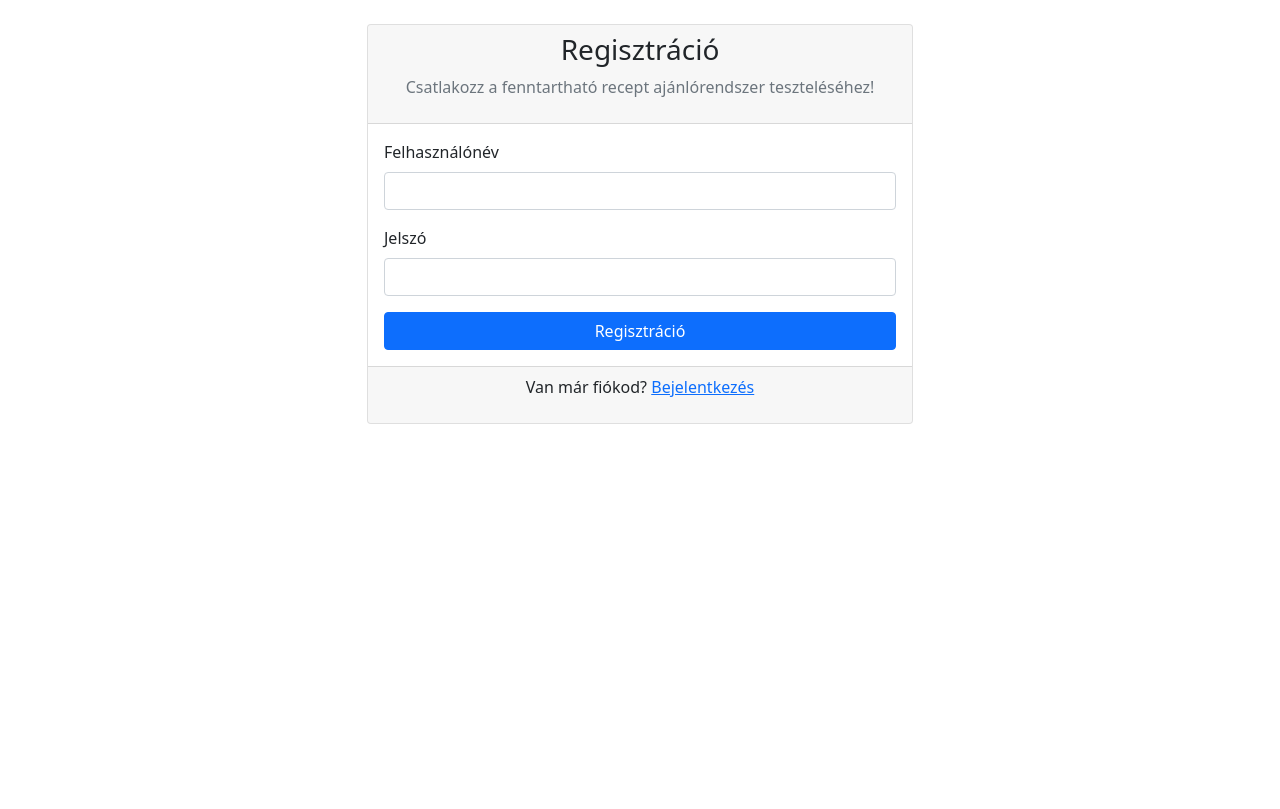
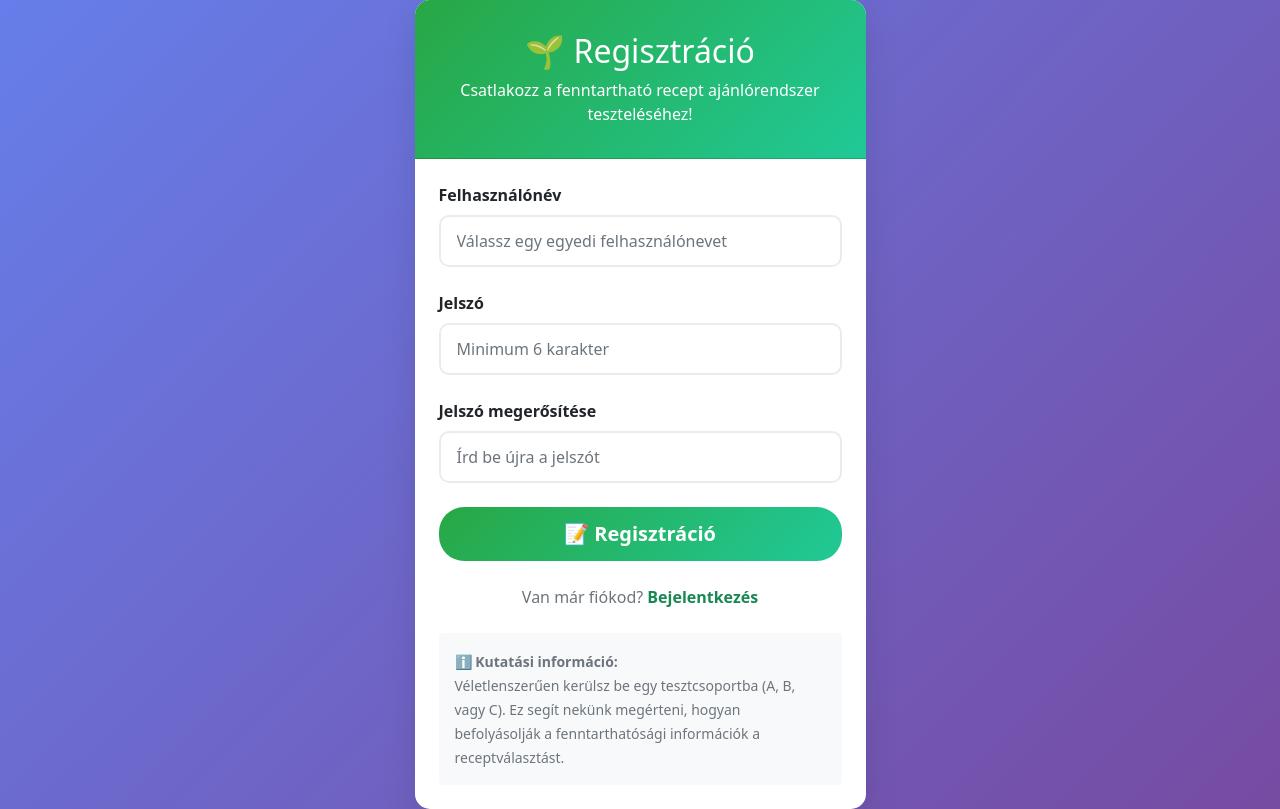
Before and after one commit to bvin81/RecSys_Bootstrap, a Flask app: page /register in a window 1280 px wide. Before the commit the page ends 424 px from the top, so only its background shows below. Run offline with Flask 3, Linux system fonts and the light colour scheme; some libraries are stand-ins or nearby versions.

Commit message:
fix: add confirm password field to registration form

```diff
--- a/templates/register.html
+++ b/templates/register.html
@@ -1,33 +1,138 @@
-<!-- ===== templates/register.html ===== -->
-{% extends "base.html" %}
-
-{% block title %}Regisztráció - GreenRec{% endblock %}
-
-{% block content %}
+<!DOCTYPE html>
+<html lang="hu">
+<head>
+    <meta charset="UTF-8">
+    <meta name="viewport" content="width=device-width, initial-scale=1.0">
+    <title>Regisztráció - GreenRec</title>
+    <link href="https://cdn.jsdelivr.net/npm/bootstrap@5.1.3/dist/css/bootstrap.min.css" rel="stylesheet">
+    <style>
+        body {
+            background: linear-gradient(135deg, #667eea 0%, #764ba2 100%);
+            min-height: 100vh;
+            display: flex;
+            align-items: center;
+        }
+        .card {
+            box-shadow: 0 15px 35px rgba(0, 0, 0, 0.1);
+            border: none;
+            border-radius: 15px;
+        }
+        .card-header {
+            background: linear-gradient(135deg, #28a745, #20c997);
+            color: white;
+            border-radius: 15px 15px 0 0 !important;
+            text-align: center;
+            padding: 2rem;
+        }
+        .btn-success {
+            background: linear-gradient(135deg, #28a745, #20c997);
+            border: none;
+            border-radius: 25px;
+            padding: 12px 40px;
+            font-weight: 600;
+            transition: all 0.3s ease;
+        }
+        .btn-success:hover {
+            transform: translateY(-2px);
+            box-shadow: 0 5px 15px rgba(40, 167, 69, 0.3);
+        }
+        .form-control {
+            border-radius: 10px;
+            border: 2px solid #e9ecef;
+            padding: 12px 16px;
+            transition: all 0.3s ease;
+        }
+        .form-control:focus {
+            border-color: #28a745;
+            box-shadow: 0 0 0 0.2rem rgba(40, 167, 69, 0.25);
+        }
+        .alert {
+            border-radius: 10px;
+            border: none;
+        }
+    </style>
+</head>
+<body>
+    <div class="container">
         <div class="row justify-content-center">
-    <div class="col-md-6">
+            <div class="col-md-6 col-lg-5">
                 <div class="card">
                     <div class="card-header">
-                <h3 class="text-center">Regisztráció</h3>
-                <p class="text-center text-muted">Csatlakozz a fenntartható recept ajánlórendszer teszteléséhez!</p>
+                        <h2 class="mb-0">🌱 Regisztráció</h2>
+                        <p class="mb-0 mt-2">Csatlakozz a fenntartható recept ajánlórendszer teszteléséhez!</p>
                     </div>
-            <div class="card-body">
+                    <div class="card-body p-4">
+                        {% with messages = get_flashed_messages(with_categories=true) %}
+                            {% if messages %}
+                                {% for category, message in messages %}
+                                    <div class="alert alert-{{ 'danger' if category == 'error' else 'success' if category == 'success' else 'warning' }} alert-dismissible fade show" role="alert">
+                                        {{ message }}
+                                        <button type="button" class="btn-close" data-bs-dismiss="alert"></button>
+                                    </div>
+                                {% endfor %}
+                            {% endif %}
+                        {% endwith %}
+
                         <form method="POST">
-                    <div class="mb-3">
-                        <label for="username" class="form-label">Felhasználónév</label>
-                        <input type="text" class="form-control" id="username" name="username" required>
+                            <div class="mb-4">
+                                <label for="username" class="form-label fw-bold">Felhasználónév</label>
+                                <input type="text" class="form-control" id="username" name="username" required
+                                       placeholder="Válassz egy egyedi felhasználónevet">
                             </div>
-                    <div class="mb-3">
-                        <label for="password" class="form-label">Jelszó</label>
-                        <input type="password" class="form-control" id="password" name="password" required>
+
+                            <div class="mb-4">
+                                <label for="password" class="form-label fw-bold">Jelszó</label>
+                                <input type="password" class="form-control" id="password" name="password" required
+                                       placeholder="Minimum 6 karakter" minlength="6">
                             </div>
-                    <button type="submit" class="btn btn-primary w-100">Regisztráció</button>
+
+                            <div class="mb-4">
+                                <label for="confirm_password" class="form-label fw-bold">Jelszó megerősítése</label>
+                                <input type="password" class="form-control" id="confirm_password" name="confirm_password" required
+                                       placeholder="Írd be újra a jelszót">
+                            </div>
+
+                            <div class="d-grid">
+                                <button type="submit" class="btn btn-success btn-lg">
+                                    📝 Regisztráció
+                                </button>
+                            </div>
                         </form>
+
+                        <div class="text-center mt-4">
+                            <p class="text-muted">Van már fiókod?
+                                <a href="{{ url_for('login') }}" class="text-success fw-bold text-decoration-none">Bejelentkezés</a>
+                            </p>
                         </div>
-            <div class="card-footer text-center">
-                <p>Van már fiókod? <a href="{{ url_for('login') }}">Bejelentkezés</a></p>
+
+                        <div class="mt-4 p-3 bg-light rounded">
+                            <small class="text-muted">
+                                <strong>ℹ️ Kutatási információ:</strong><br>
+                                Véletlenszerűen kerülsz be egy tesztcsoportba (A, B, vagy C).
+                                Ez segít nekünk megérteni, hogyan befolyásolják a fenntarthatósági információk a receptválasztást.
+                            </small>
                         </div>
                     </div>
                 </div>
             </div>
-{% endblock %}
+        </div>
+    </div>
+
+    <script src="https://cdn.jsdelivr.net/npm/bootstrap@5.1.3/dist/js/bootstrap.bundle.min.js"></script>
+    <script>
+        // Jelszó megerősítés ellenőrzése
+        document.getElementById('confirm_password').addEventListener('input', function() {
+            const password = document.getElementById('password').value;
+            const confirmPassword = this.value;
+
+            if (confirmPassword && password !== confirmPassword) {
+                this.setCustomValidity('A jelszavak nem egyeznek');
+                this.classList.add('is-invalid');
+            } else {
+                this.setCustomValidity('');
+                this.classList.remove('is-invalid');
+            }
+        });
+    </script>
+</body>
+</html>
```
Lines whose indentation alone changed are shown as unchanged.
